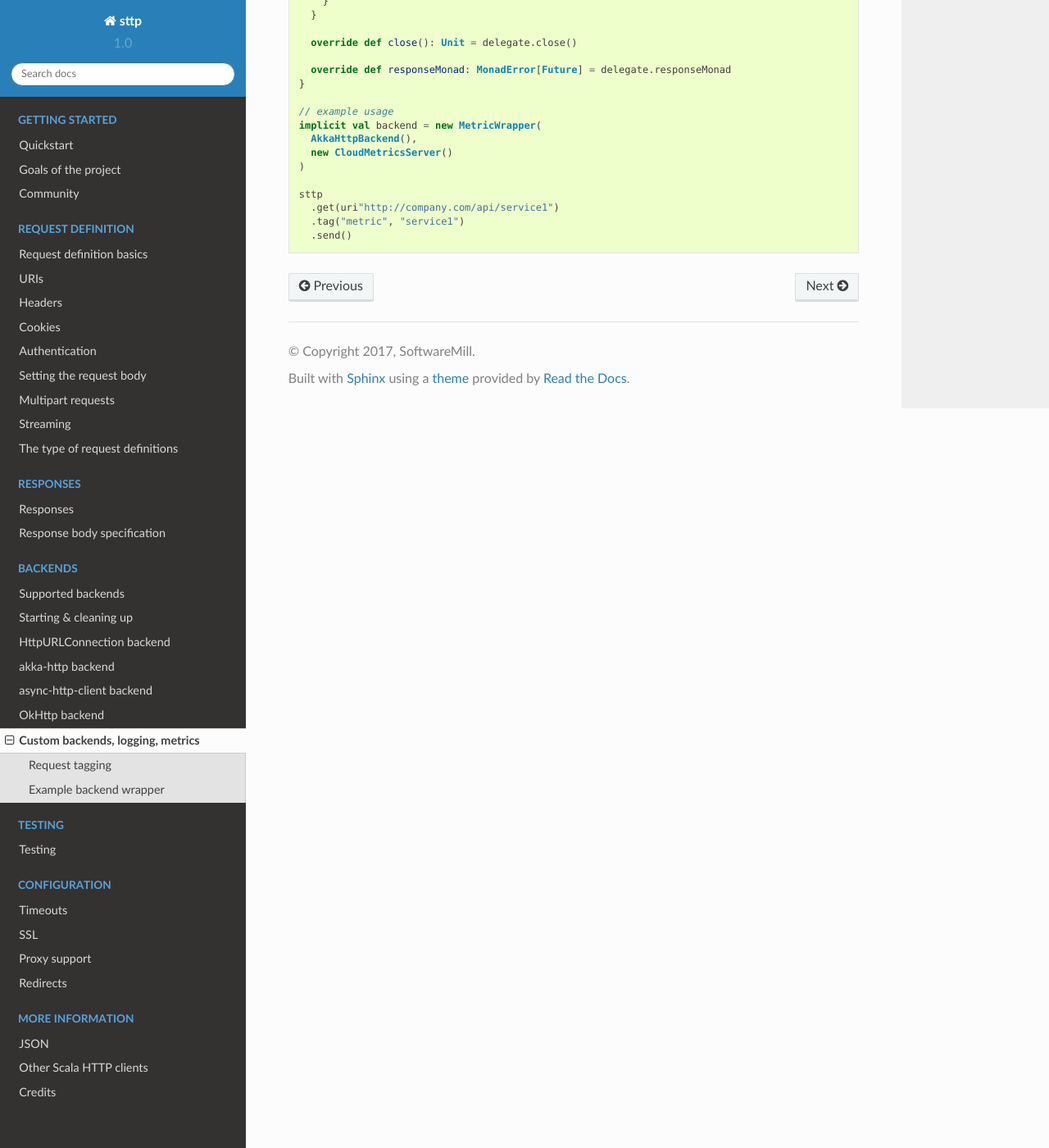
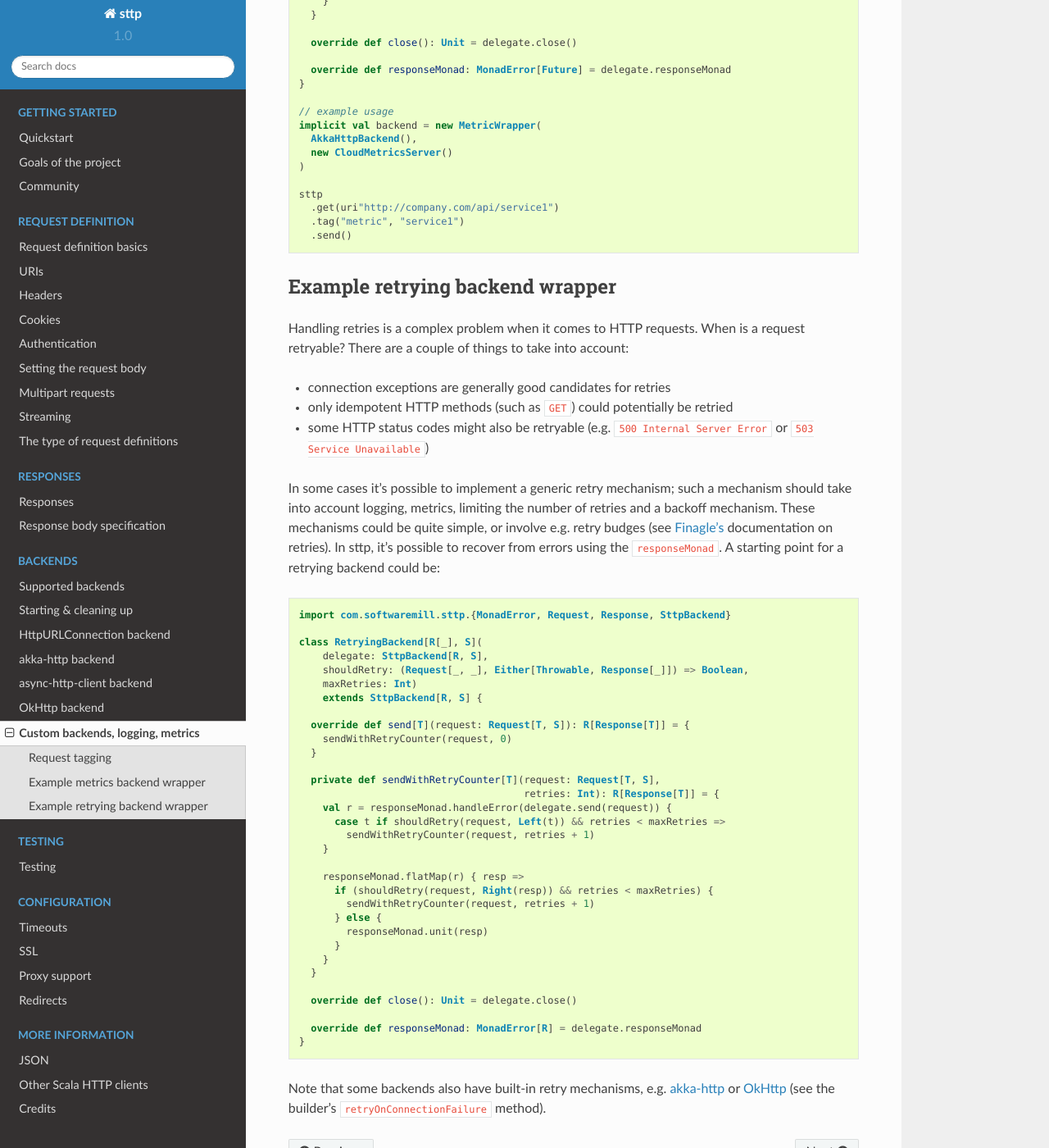
Before and after one commit to softwaremill/sttp, a Sphinx documentation site: the page built from docs/backends/custom.rst, in a window 1280 px wide and 1400 px high, scrolled down 1302 px. Shown: the whole window at 82% size. Built offline with Sphinx 7.4.7 and the Read the Docs theme 2.0.0, drawn with Linux system fonts in a browser that asks for light colours; some of the changed text lies outside the part shown.

Commit message:
Docs on retries

```diff
--- a/docs/backends/custom.rst
+++ b/docs/backends/custom.rst
@@ -20,8 +20,8 @@ Tags can be added to a request using the ``def tag(k: String, v: Any)`` method,
 
 Backends, or backend wrappers can use tags e.g. for logging, passing a metric name, using different connection pools, or even different delegate backends.
 
-Example backend wrapper
------------------------
+Example metrics backend wrapper
+-------------------------------
 
 Below is an example on how to implement a backend wrapper, which sends metrics for completed requests and wraps any ``Future``-based backend::
 
@@ -70,3 +70,49 @@ Below is an example on how to implement a backend wrapper, which sends metrics f
     .get(uri"http://company.com/api/service1")
     .tag("metric", "service1")
     .send()
+
+Example retrying backend wrapper
+--------------------------------
+
+Handling retries is a complex problem when it comes to HTTP requests. When is a request retryable? There are a couple of things to take into account:
+
+* connection exceptions are generally good candidates for retries
+* only idempotent HTTP methods (such as ``GET``) could potentially be retried
+* some HTTP status codes might also be retryable (e.g. ``500 Internal Server Error`` or ``503 Service Unavailable``)
+
+In some cases it's possible to implement a generic retry mechanism; such a mechanism should take into account logging, metrics, limiting the number of retries and a backoff mechanism. These mechanisms could be quite simple, or involve e.g. retry budges (see `Finagle's <https://twitter.github.io/finagle/guide/Clients.html#retries>`_ documentation on retries). In sttp, it's possible to recover from errors using the ``responseMonad``. A starting point for a retrying backend could be::
+
+  import com.softwaremill.sttp.{MonadError, Request, Response, SttpBackend}
+
+  class RetryingBackend[R[_], S](
+      delegate: SttpBackend[R, S],
+      shouldRetry: (Request[_, _], Either[Throwable, Response[_]]) => Boolean,
+      maxRetries: Int)
+      extends SttpBackend[R, S] {
+
+    override def send[T](request: Request[T, S]): R[Response[T]] = {
+      sendWithRetryCounter(request, 0)
+    }
+
+    private def sendWithRetryCounter[T](request: Request[T, S],
+                                        retries: Int): R[Response[T]] = {
+      val r = responseMonad.handleError(delegate.send(request)) {
+        case t if shouldRetry(request, Left(t)) && retries < maxRetries =>
+          sendWithRetryCounter(request, retries + 1)
+      }
+
+      responseMonad.flatMap(r) { resp =>
+        if (shouldRetry(request, Right(resp)) && retries < maxRetries) {
+          sendWithRetryCounter(request, retries + 1)
+        } else {
+          responseMonad.unit(resp)
+        }
+      }
+    }
+
+    override def close(): Unit = delegate.close()
+
+    override def responseMonad: MonadError[R] = delegate.responseMonad
+  }
+
+Note that some backends also have built-in retry mechanisms, e.g. `akka-http <https://doc.akka.io/docs/akka-http/current/scala/http/client-side/host-level.html#retrying-a-request>`_ or `OkHttp <http://square.github.io/okhttp>`_ (see the builder's ``retryOnConnectionFailure`` method).
```
